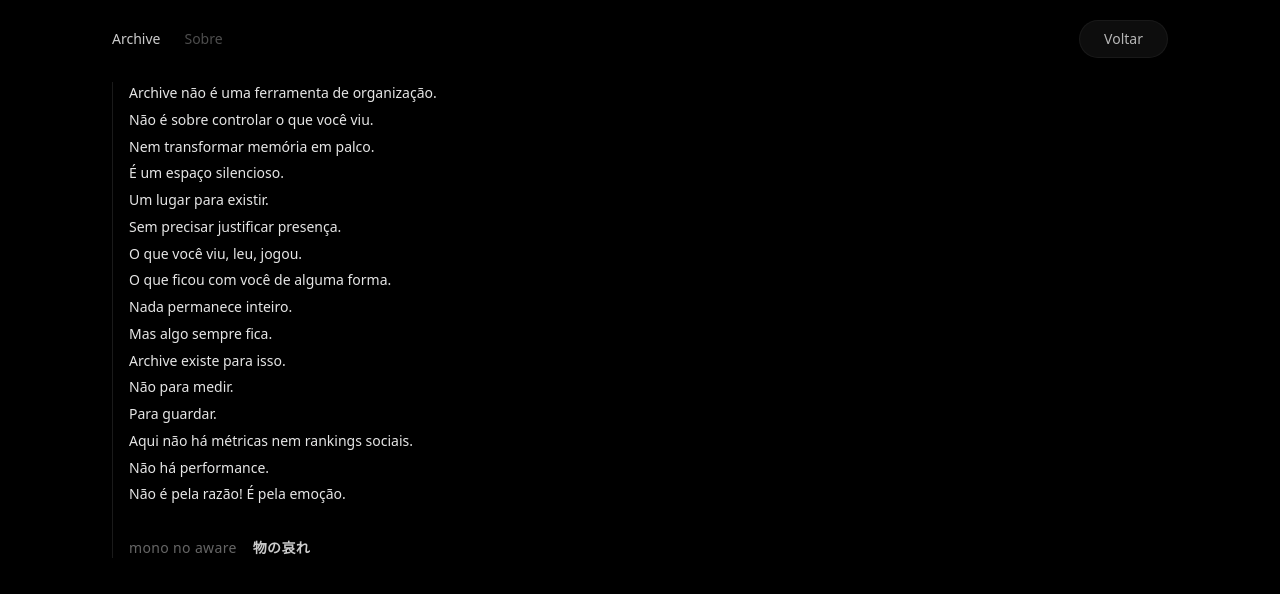
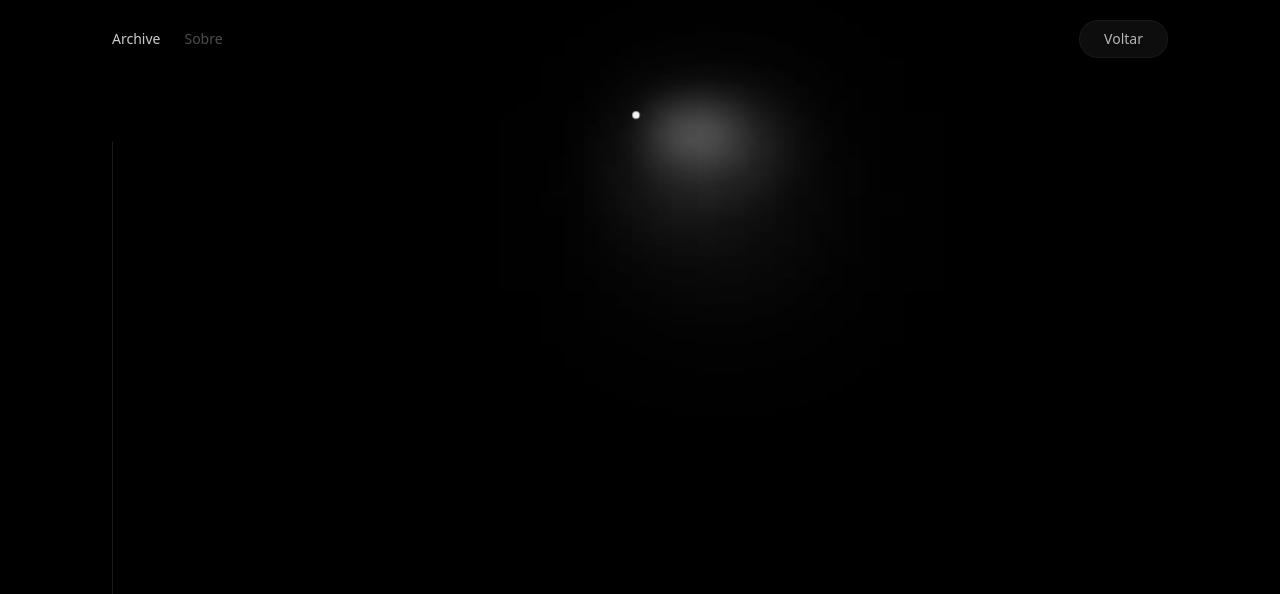
Before and after one commit to Lucas-Goes/archive, a Next.js app: page /about in a window 1280 px wide. Shown: the top 594 px of the page. Built offline with nearby package versions, Linux system fonts and the light colour scheme.

Commit message:
adjust design about Page

```diff
--- a/app/about/page.tsx
+++ b/app/about/page.tsx
@@ -1,85 +1,370 @@
+"use client";
+
 import Link from "next/link";
+import { useEffect, useRef, useState } from "react";
 
 export default function AboutPage() {
+  const lines = [
+    "Archive não é uma ferramenta de organização.",
+    "Não é sobre controlar o que você viu.",
+    "Nem transformar memória em palco.",
+
+    "É um espaço silencioso.",
+    "Um lugar para existir.",
+    "Sem precisar justificar presença.",
+
+    "O que você viu, leu, jogou.",
+    "O que ficou com você de alguma forma.",
+
+    "Nada permanece inteiro.",
+    "Mas algo sempre fica.",
+
+    "Archive existe para isso.",
+    "Não para medir.",
+    "Para guardar.",
+
+    "Aqui não há métricas nem rankings sociais.",
+    "Não há performance.",
+    "Não é pela razão. É pela emoção.",
+  ];
+
+  const hoverTimeouts = useRef<number[]>([]);
+
+  const [showEnd, setShowEnd] = useState(false);
+
+  // DETECTA MOBILE
+  const isMobile = useRef(false);
+
+  useEffect(() => {
+    isMobile.current = window.innerWidth < 768;
+  }, []);
+
+
+  // VISIBILIDADE POR LINHA
+  const [visible, setVisible] = useState<boolean[]>(
+    Array(lines.length).fill(false)
+  );
+
+  function revealIndex(i: number) {
+    setVisible((prev) => {
+      if (prev[i]) return prev;
+
+      const copy = [...prev];
+      copy[i] = true;
+
+      playSound();
+      return copy;
+    });
+  }
+
+  function revealNext() {
+    setVisible((prev) => {
+      const index = prev.findIndex((v) => !v);
+      if (index === -1) return prev;
+
+      const copy = [...prev];
+      copy[index] = true;
+
+      playSound();
+      return copy;
+    });
+  }
+
+  function handleHoverStart(i: number) {
+    if (isMobile.current) return;
+
+    hoverTimeouts.current[i] = window.setTimeout(() => {
+      revealIndex(i);
+    }, 400); // tempo que precisa "permanecer" na linha
+  }
+
+  function handleHoverEnd(i: number) {
+    if (hoverTimeouts.current[i]) {
+      clearTimeout(hoverTimeouts.current[i]);
+    }
+  }
+
+  useEffect(() => {
+  if (visible.every(Boolean)) {
+    const t = setTimeout(() => {
+      setShowEnd(true);
+    }, 600); // delay final (ajuste se quiser)
+
+    return () => clearTimeout(t);
+  }
+}, [visible]);
+
+  // POSIÇÃO
+  const target = useRef({ x: 0, y: 120 });
+  const current = useRef({ x: 0, y: 120 });
+
+  // ROTAÇÃO (premium)
+  const rotation = useRef(0);
+  const targetRotation = useRef(0);
+  const velocity = useRef(0);
+
+  const [, forceRender] = useState(0);
+
+  const lastY = useRef(0);
+  const lastReveal = useRef(0);
+  const isTouch = useRef(false);
+
+  const audioRef = useRef<HTMLAudioElement | null>(null);
+
+  const MAX_STEP = 45;
+
+  // INIT
+  useEffect(() => {
+    const x = window.innerWidth / 2;
+    target.current.x = x;
+    current.current.x = x;
+  }, []);
+
+  // AUDIO
+  useEffect(() => {
+    audioRef.current = new Audio("/tick.mp3");
+    audioRef.current.volume = 0.12;
+  }, []);
+
+  function playSound() {
+    if (!audioRef.current) return;
+    audioRef.current.currentTime = 0;
+    audioRef.current.play().catch(() => {});
+  }
+
+  // FOCO DA LUZ
+  function focusOn(x: number, y: number) {
+    const dx = x - current.current.x;
+    const dy = y - current.current.y;
+
+    let angle = Math.atan2(dy, dx) * (180 / Math.PI);
+
+    let diff = angle - rotation.current;
+    diff = ((diff + 180) % 360) - 180;
+
+    if (diff > MAX_STEP) diff = MAX_STEP;
+    if (diff < -MAX_STEP) diff = -MAX_STEP;
+
+    targetRotation.current = rotation.current + diff;
+
+    velocity.current += diff * 0.08;
+  }
+
+  // LOOP
+  useEffect(() => {
+    let raf: number;
+    let time = 0;
+
+    const animate = () => {
+      const ease = 0.08;
+
+      // POSIÇÃO
+      current.current.x += (target.current.x - current.current.x) * ease;
+      current.current.y += (target.current.y - current.current.y) * ease;
+
+      // DRIFT SUTIL
+      time += 0.01;
+
+      current.current.x += Math.sin(time * 1.3) * 0.4;
+      current.current.y += Math.cos(time * 1.1) * 0.4;
+
+      // ROTAÇÃO
+      let diff = targetRotation.current - rotation.current;
+      diff = ((diff + 180) % 360) - 180;
+
+      velocity.current += diff * 0.02;
+      velocity.current *= 0.9;
+
+      rotation.current += velocity.current;
+
+      if (Math.abs(diff) < 0.01 && Math.abs(velocity.current) < 0.01) {
+        velocity.current = 0;
+        rotation.current = targetRotation.current;
+      }
+
+      forceRender((n) => n + 1);
+      raf = requestAnimationFrame(animate);
+    };
+
+    animate();
+    return () => cancelAnimationFrame(raf);
+  }, []);
+
+  // INPUT
+
+  function handleMove(e: any) {
+    if ("touches" in e) {
+      target.current.x = e.touches[0].clientX;
+      target.current.y = e.touches[0].clientY;
+    } else {
+      target.current.x = e.clientX;
+      target.current.y = e.clientY;
+    }
+  }
+
+  function handleClick(e: React.MouseEvent) {
+    if (isTouch.current) return;
+    focusOn(e.clientX, e.clientY);
+  }
+
+  function handleTouchStart(e: React.TouchEvent) {
+    isTouch.current = true;
+
+    const x = e.touches[0].clientX;
+    const y = e.touches[0].clientY;
+
+    focusOn(x, y);
+    handleMove(e);
+    revealNext();
+  }
+
+  function handleTouchMove(e: React.TouchEvent) {
+    isTouch.current = true;
+
+    const y = e.touches[0].clientY;
+
+    handleMove(e);
+
+    if (Math.abs(y - lastY.current) > 60) {
+      const now = Date.now();
+      if (now - lastReveal.current > 400) {
+        revealNext();
+        lastReveal.current = now;
+      }
+
+      lastY.current = y;
+    }
+  }
+
+  function handleTouchEnd() {
+    setTimeout(() => {
+      isTouch.current = false;
+    }, 200);
+  }
+
   return (
-    <main className="min-h-screen bg-black text-white">
+    <main
+      className="min-h-[100dvh] bg-black text-white relative overflow-hidden"
+      onMouseMove={handleMove}
+      onClick={handleClick}
+      onTouchStart={handleTouchStart}
+      onTouchMove={handleTouchMove}
+      onTouchEnd={handleTouchEnd}
+    >
+      {/* LUZ */}
+      <div
+        className="pointer-events-none fixed z-0"
+        style={{
+          left: current.current.x,
+          top: current.current.y,
+          transform: `translate(-50%, -50%) rotate(${rotation.current}deg)`,
+        }}
+      >
+        <div className="relative">
+          <div className="absolute w-[180px] h-[180px] bg-white/5 blur-[80px] animate-noise1" />
+          <div className="absolute w-[140px] h-[140px] bg-white/6 blur-[60px] animate-noise2" />
+          <div className="absolute w-[100px] h-[100px] bg-white/10 blur-[40px] animate-noise3" />
 
-      {/* WRAPPER (igual landing) */}
-      <div className="max-w-6xl mx-auto px-6 md:px-12">
+          <div className="absolute w-[120px] h-[60px] bg-white/15 blur-[30px] rounded-full translate-x-8" />
+          <div className="absolute w-[80px] h-[40px] bg-white/25 blur-[20px] rounded-full translate-x-5" />
 
-        {/* HEADER */}
+          <div className="w-[6px] h-[6px] rounded-full bg-white animate-core" />
+        </div>
+      </div>
+
+      {/* CONTENT */}
+      <div className="relative z-10 max-w-6xl mx-auto px-6 md:px-12">
         <header className="flex items-center justify-between py-5">
-
           <div className="flex items-center gap-6">
             <Link href="/" className="text-sm text-white/80 hover:text-white transition">
               Archive
             </Link>
-
-            <span className="text-sm text-white/30">
-              Sobre
-            </span>
+            <span className="text-sm text-white/30">Sobre</span>
           </div>
 
           <Link
             href="/"
-            className="text-sm px-8 py-2 md:px-6 rounded-full border border-white/5 bg-white/5 backdrop-blur-md text-white/70 hover:bg-white/10 hover:text-white transition "
+            className="text-sm px-8 py-2 md:px-6 rounded-full border border-white/5 bg-white/5 backdrop-blur-md text-white/70 hover:bg-white/10 hover:text-white transition"
           >
             Voltar
           </Link>
-
         </header>
 
-        {/* CONTENT */}
-        <div className="py-1">
+        <div className="pt-16 pb-24">
+          <div className="max-w-md w-full pl-3 border-l border-white/10">
+            <div className="text-base md:text-sm text-white/80 leading-relaxed space-y-3 tracking-tight">
 
-          <div className="max-w-lg w-full pl-4 border-l border-white/10">
-
-            {/* BLOCO PRINCIPAL */}
-            <div className="text-base md:text-sm text-white/90 leading-relaxed space-y-1">
-
-              <p>Archive não é uma ferramenta de organização.</p>
-              <p>Não é sobre controlar o que você viu.</p>
-              <p>Nem transformar memória em palco.</p>
-
-              <p>É um espaço silencioso.</p>
-              <p>Um lugar para existir.</p>
-              <p>Sem precisar justificar presença.</p>
-
-              <p>O que você viu, leu, jogou.</p>
-              <p>O que ficou com você de alguma forma.</p>
-
-              <p>Nada permanece inteiro.</p>
-              <p>Mas algo sempre fica.</p>
-
-              <p>Archive existe para isso.</p>
-              <p>Não para medir.</p>
-              <p>Para guardar.</p>
-
-              <p>Aqui não há métricas nem rankings sociais.</p>
-              <p>Não há performance.</p>
-              <p>Não é pela razão! É pela emoção.</p>
+              {lines.map((line, i) => (
+                <p
+                  key={i}
+                  onMouseEnter={() => handleHoverStart(i)}
+                  onMouseLeave={() => handleHoverEnd(i)}
+                  className={`transition-all duration-[4200ms] ease-[cubic-bezier(0.22,1,0.36,1)] ${
+                    visible[i]
+                      ? "opacity-100 blur-0 translate-y-0"
+                      : "opacity-0 blur-[14px] translate-y-3"
+                  }`}
+                >
+                  {line}
+                </p>
+              ))}
 
             </div>
 
-            {/* CONCEITO */}
-            <div className="mt-8 flex items-baseline gap-4">
+            {visible.every(Boolean) && (
+             <div
+                className={`mt-20 flex items-baseline gap-4 transition-all duration-[5000ms] ease-[cubic-bezier(0.22,1,0.36,1)] ${
+                  showEnd
+                    ? "opacity-100 blur-0 translate-y-0"
+                    : "opacity-0 blur-[20px] translate-y-6"
+                }`}
+              >
+                <span className="text-sm text-white/30 tracking-wide">
+                  mono no aware
+                </span>
 
-              <span className="text-sm text-white/40 tracking-wide">
-                mono no aware
-              </span>
-
-              <span className="text-sm font-semibold text-white/80 tracking-wide">
-                物の哀れ
-              </span>
-
-            </div>
-
+                <span
+                  className="text-sm font-semibold text-white/80 tracking-wide"
+                  style={{ transitionDelay: "400ms" }}
+                >
+                  物の哀れ
+                </span>
+              </div>
+            )}
           </div>
-
         </div>
-
       </div>
 
+      {/* ANIMAÇÕES */}
+      <style jsx>{`
+        @keyframes noise1 {
+          0%,100% { transform: translate(0,0) scale(1); }
+          50% { transform: translate(-10px,6px) scale(1.1); }
+        }
+
+        @keyframes noise2 {
+          0%,100% { transform: translate(0,0) scale(1); }
+          50% { transform: translate(8px,-6px) scale(1.15); }
+        }
+
+        @keyframes noise3 {
+          0%,100% { transform: translate(0,0) scale(1); }
+          50% { transform: translate(-6px,-10px) scale(1.08); }
+        }
+
+        .animate-noise1 { animation: noise1 6s ease-in-out infinite; }
+        .animate-noise2 { animation: noise2 8s ease-in-out infinite; }
+        .animate-noise3 { animation: noise3 5s ease-in-out infinite; }
+
+        @keyframes core {
+          0%,100% { transform: scale(1); opacity: 0.9; }
+          50% { transform: scale(1.4); opacity: 1; }
+        }
+
+        .animate-core {
+          animation: core 2s ease-in-out infinite;
+        }
+      `}</style>
     </main>
   );
 }
```
